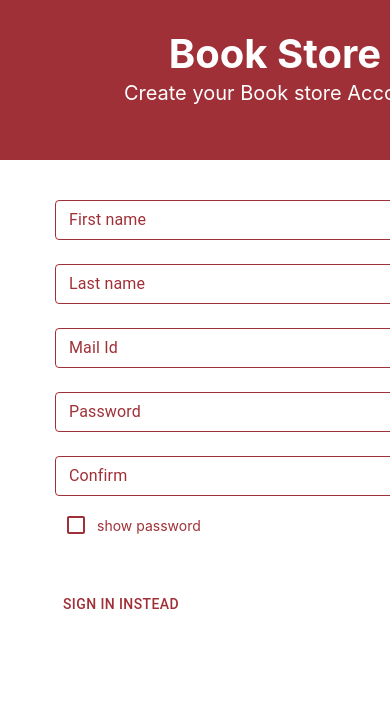
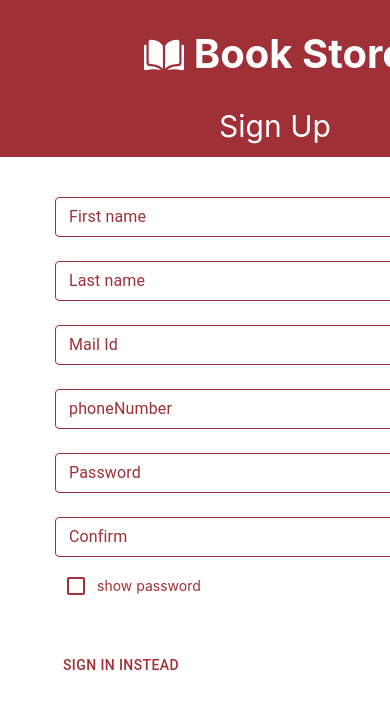
Before and after one commit to vismaya01/BookStore, a React (Create React App) app: page /registration in a window 390 px wide. Shown: the top 708 px of the page. Built offline with nearby package versions, Linux system fonts and the light colour scheme.

Commit message:
Refactored: ragistration and login ui

```diff
--- a/src/component/Display/Display.jsx
+++ b/src/component/Display/Display.jsx
@@ -13,7 +13,16 @@ const useStyles = makeStyles((theme) => ({
         height: 40,
         padding: 4,
         fontSize: 12,
+
     },
+    MuiButtonContainedPrimary1: {
+        backgroundColor: ' #A03037',
+        width: 95,
+        height: 40,
+        padding: 4,
+        fontSize: 12,
+    },
+
     MuiButtonContainedPrimary: {
         backgroundColor: '#3f51b5',
         width: 215,
@@ -104,13 +113,14 @@ export default function Display(props) {
                                 RS. {item.price}
                             </div>
                             <div className="button">
-                                {console.log(handleButton(item))?
+                                {key?
                                         <Button onClick={(e) => handleCart(e)} variant="contained" color="primary" className={classes.MuiButtonContainedPrimary}>
                                             ADDED TO BAG
                                         </Button>
                                         :
                                         <>
-                                            <Button onClick={() => { setCart([...cart, index]); addCartBook(item) }} variant="contained" color="primary" className={classes.MuiButtonRoot}>
+                                            <Button onClick={() => { setCart([...cart, index]); addCartBook(item) }}
+                                                variant="contained" color="primary" className={classes.MuiButtonContainedPrimary1}>
                                                 ADD TO BAG
                                             </Button>
                                             <Button variant="outlined" className={classes.MuiButtonRoot}>
--- a/src/component/login/login.css
+++ b/src/component/login/login.css
@@ -24,12 +24,13 @@
     width: 100%;
 }
 
-.content-head > div {
-    height: 80px;
+.Book1 {
+    height: 50px;
+    font-size: 30px;
 }
 
 @media screen and (max-width: 450px){
-    .Content {
+    .Content1 {
         border: 0px;
         margin: 0px;
     }
--- a/src/component/login/login.jsx
+++ b/src/component/login/login.jsx
@@ -3,6 +3,7 @@ import './login.css'
 import { Button, TextField, Checkbox, Snackbar} from '@material-ui/core';
 import Service from '../../services/userServices';
 import { Link } from 'react-router-dom'
+import education from '../../assets/education.svg'
 
 const services = new Service()
 
@@ -149,12 +150,11 @@ export default class Registration extends React.Component {
         return (
             <div className="Content1">
                 <div className='content-head'>
-                    <div>
+                <div className="Book">
+                        <img src={education} alt="img"/>
                         <h1> Book Store </h1>
                     </div>
-                    <div>
-                        <h3>Sign In</h3>
-                    </div>
+                    <div className="Book1">Sign In</div>
                 </div>
                 <form className='form'  >
                     <div className='mail' >
--- a/src/component/registration/registration.css
+++ b/src/component/registration/registration.css
@@ -21,6 +21,18 @@
     background-color: #A03037;
     padding-bottom: 20px;
     width: 100%;
+}
+
+.Book {
+    display: flex;
+    align-items: center;
+}
+
+.Book > img {
+    margin-right: 10px;
+    width: 40px;
+    height: 40px;
+    margin-top: 4px;
 }
 
 .form {
--- a/src/component/registration/registration.jsx
+++ b/src/component/registration/registration.jsx
@@ -3,6 +3,7 @@ import './registration.css'
 import { Button, TextField, Checkbox, Snackbar } from '@material-ui/core';
 import Service from '../../services/userServices';
 import { Link } from 'react-router-dom'
+import education from '../../assets/education.svg'
 
 const services = new Service()
 
@@ -36,6 +37,9 @@ export default class Registration extends React.Component {
             errorConfirm: '',
             snackBarOpen: false,
             snackBarMsg: '',
+            phoneNumber: '',
+            errorPhoneNumber:'',
+            phoneNumberFlag: false,
         };
         this.toggleShow = this.toggleShow.bind(this);
     }
@@ -67,6 +71,8 @@ export default class Registration extends React.Component {
             errorEmail: '',
             errorPassword: '',
             errorConfirm: '',
+            errorPhoneNumber:'',
+            phoneNumberFlag: false,
         })
     }
 
@@ -123,6 +129,14 @@ export default class Registration extends React.Component {
             }
         }
 
+        if (this.state.phoneNumber === '') {
+            this.setState({
+                errorPhoneNumber: 'phone number is requied',
+                phoneNumberFlag: true
+            })
+            isValid = true;
+        }
+
         if (this.state.password === '') {
             this.setState({
                 errorPassword: 'password is requied',
@@ -177,6 +191,9 @@ export default class Registration extends React.Component {
             errorEmail: '',
             errorPassword: '',
             errorConfirm: '',
+            phoneNumber: '',
+            errorPhoneNumber:'',
+            phoneNumberFlag: false,
         })
     }
 
@@ -194,6 +211,7 @@ export default class Registration extends React.Component {
                 'fulltName': fullName ,
                 'email': this.state.email,
                 'password': this.state.password,
+                'phone': this.state.phoneNumber
             }
             this.emptyTextField();
             services.registration(userData).then(res => {
@@ -218,10 +236,11 @@ export default class Registration extends React.Component {
         return (
             <div className="Content">
                 <div className='content-head'>
-                    <div>
+                    <div className="Book">
+                        <img src={education} alt="img"/>
                         <h1> Book Store </h1>
                     </div>
-                    <div>Create your Book store Account</div>
+                    <div className="Book1">Sign Up</div>
                 </div>
                 <form className='form'  >
                     <div className="row-content">
@@ -264,6 +283,20 @@ export default class Registration extends React.Component {
                             value={this.state.email}
                         />
                     </div>
+                    <div className='mail' >
+                        <TextField name='phoneNumber'
+                            noValidate
+                            size='small'
+                            label="phoneNumber"
+                            fullWidth
+                            margin="normal"
+                            variant="outlined"
+                            onChange={this.handleChange}
+                            error={this.state.phoneNumberFlag}
+                            helperText={this.state.errorPhoneNumber}
+                            value={this.state.phoneNumber}
+                        />
+                    </div>
                     <div className="row-content">
                         <TextField className='mr'
                             type={this.state.hidden ? 'password' : 'text'}
@@ -301,7 +334,7 @@ export default class Registration extends React.Component {
                     <div className='button-Content'>
                         <Button component={Link} to="/login" color="primary" >sign in instead</Button>
                         <div>
-                            <Button variant="contained" color="primary" onClick={this.handleSubmit}>Sign Up</Button>
+                            <Button  variant="contained" color="primary" onClick={this.handleSubmit}>Sign Up</Button>
                             <Snackbar open={this.state.snackBarOpen} autoHideDuration={3000} message={this.state.snackBarMsg} />
                         </div>
                     </div>
```
Also changed, not shown: 1 other file (tests, documents, lock files or other folders).
